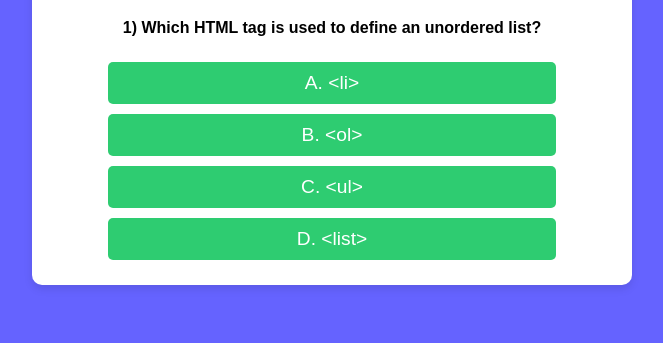
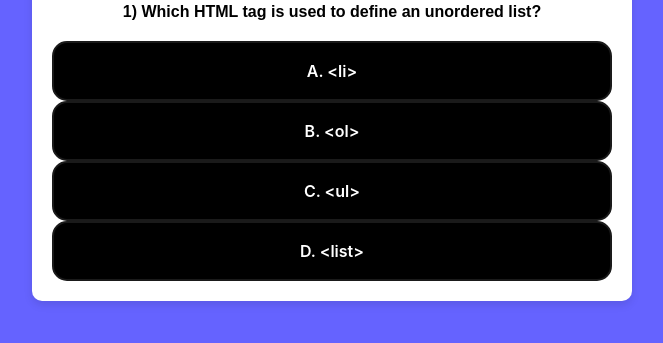
Before and after one commit to Akshaymishra3141/Quizele, a plain HTML site: page index.html in a window 1280 px wide. Both pictures are taken after a click on the button "Start Quiz". Shown: the part 287-630 px from the top of the page, without its empty margins (308-971 px from the left). Drawn offline with nearby package versions, Linux system fonts and the light colour scheme.

Commit message:
Button Change

```diff
--- a/index.css
+++ b/index.css
@@ -43,21 +43,48 @@ h1 {
     margin-bottom: 20px;
 }
 
-.answer-btn {
-    width: 80%;
-    padding: 10px;
-    margin: 5px;
-    font-size: 1.2em;
-    background-color: #2ecc71;
-    border: none;
-    color: white;
-    border-radius: 5px;
-    cursor: pointer;
+.answer-btn{
+  appearance: none;
+  background-color: #000000;
+  border: 2px solid #1A1A1A;
+  border-radius: 15px;
+  box-sizing: border-box;
+  color: #FFFFFF;
+  cursor: pointer;
+  display: inline-block;
+  font-family: Roobert,-apple-system,BlinkMacSystemFont,"Segoe UI",Helvetica,Arial,sans-serif,"Apple Color Emoji","Segoe UI Emoji","Segoe UI Symbol";
+  font-size: 16px;
+  font-weight: 600;
+  line-height: normal;
+  margin: 0;
+  min-height: 60px;
+  min-width: 0;
+  outline: none;
+  padding: 16px 24px;
+  text-align: center;
+  text-decoration: none;
+  transition: all 300ms cubic-bezier(.23, 1, 0.32, 1);
+  user-select: none;
+  -webkit-user-select: none;
+  touch-action: manipulation;
+  width: 100%;
+  will-change: transform;
+}
+
+.answer-btn:disabled {
+  pointer-events: none;
 }
 
 .answer-btn:hover {
-    background-color: #27ae60;
+  box-shadow: rgba(0, 0, 0, 0.25) 0 8px 15px;
+  transform: translateY(-2px);
 }
+
+.answer-btn:active {
+  box-shadow: none;
+  transform: translateY(0);
+}
+
 .button-container{
     display: flex;
     justify-content: center;
```
